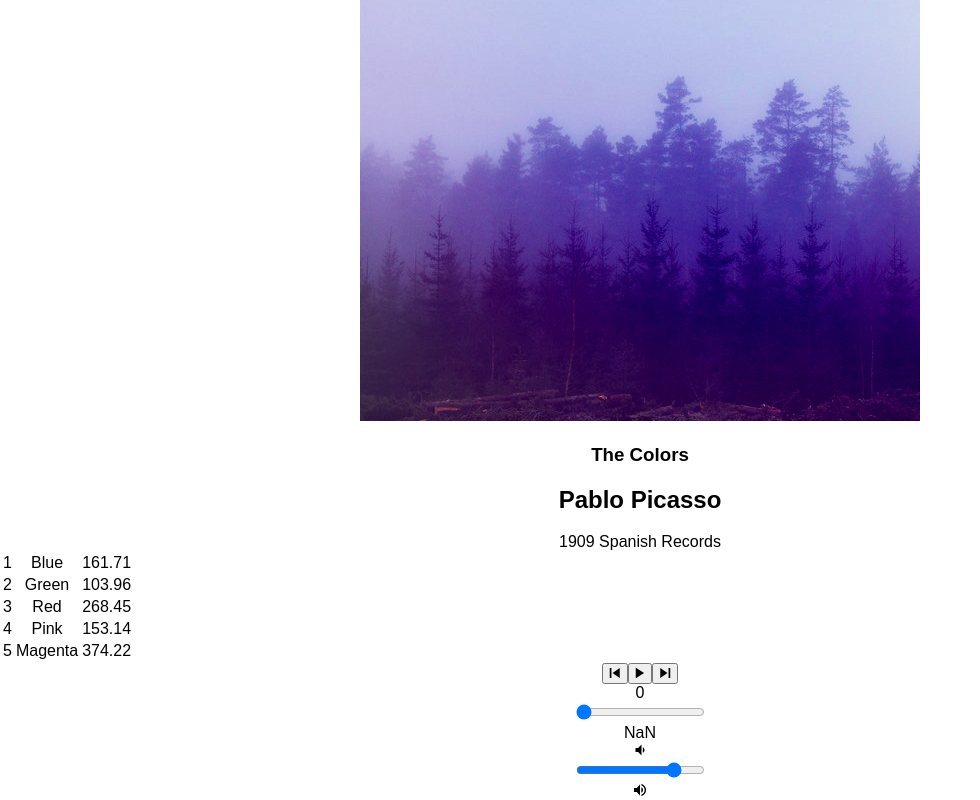
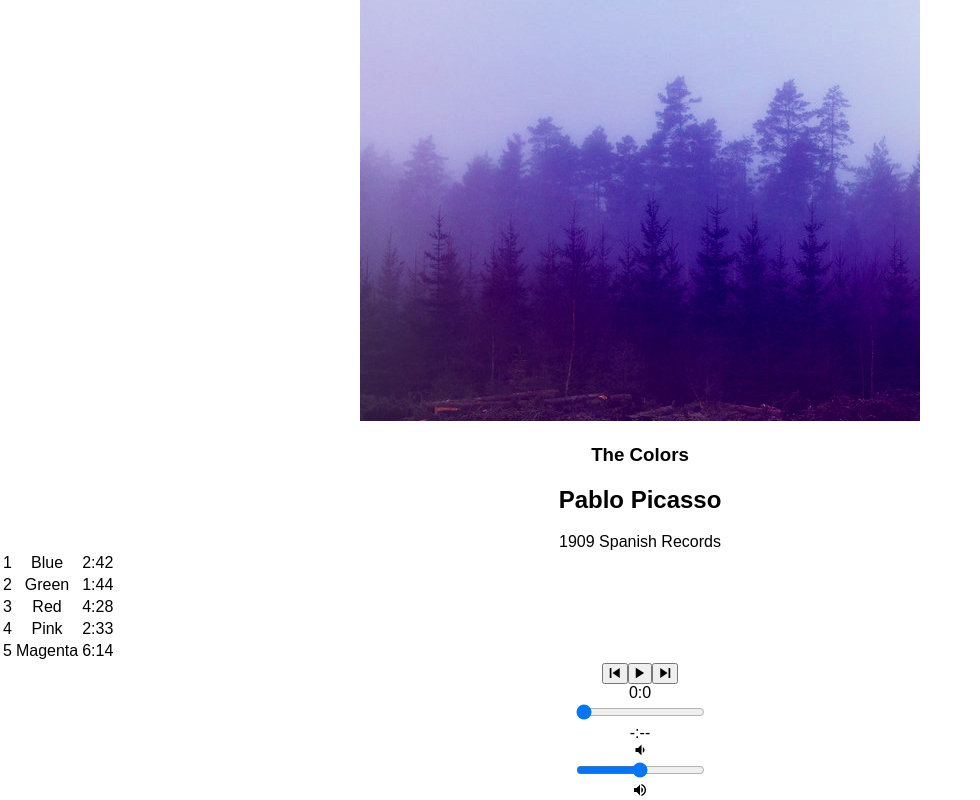
Before and after one commit to sheenaann/bloc-jams-react, a React (Create React App) app: page /album/the-colors in a window 1280 px wide. Shown: the part 237-1037 px from the top of the page, without its empty margins (0-980 px from the left). Built offline with nearby package versions, Linux system fonts and the light colour scheme.

Commit message:
Add volume slider and time formatting. Assignment 9 completed.

```diff
--- a/src/components/Album.js
+++ b/src/components/Album.js
@@ -1,6 +1,5 @@
 import React, { Component } from 'react';
 import albumData from './../data/albums';
-import Ionicon from 'react-ionicons';
 import PlayerBar from './PlayerBar';
 
 class Album extends Component {
@@ -16,7 +15,8 @@ class Album extends Component {
     isPlaying: false,
     hoveredSong: null,
     currentTime: 0,
-    duration: album.songs[0].duration
+    duration: album.songs[0].duration,
+    currentVolume: .50
   };
   this.audioElement = document.createElement('audio');
   this.audioElement.src = album.songs[0].audioSrc;
@@ -29,16 +29,21 @@ componentDidMount () {
     },
     durationchange: e => {
       this.setState({duration: this.audioElement.duration});
+    },
+    volumechange: e => {
+      this.setState({currentVolume: this.audioElement.currentVolume});
     }
   };
   this.audioElement.addEventListener('timeupdate', this.eventListeners.timeupdate);
   this.audioElement.addEventListener('durationchange', this.eventListeners.durationchange);
+  this.audioElement.addEventListener('volumechange', this.eventListeners.volumechange);
 }
 
 componentWillUnmount () {
   this.audioElement.src= null;
   this.audioElement.removeEventListener('timeupdate', this.eventListeners.timeupdate);
   this.audioElement.removeEventListener('durationchange', this.eventListeners.durationchange);
+  this.audioElement.removeEventListener('volumechange', this.eventListeners.volumechange);
 }
 
 play() {
@@ -86,6 +91,21 @@ handleTimeChange(e) {
   this.setState({currentTime: newTime});
 }
 
+handleVolumeChange(e) {
+  const newVolume = e.target.value;
+  this.audioElement.currentVolume = newVolume;
+  this.setState({currentVolume: newVolume});
+}
+
+formatTime(time){
+    const min = Math.floor(time/60);
+    const sec = (time - min * 60).toFixed(0);
+    const formattedTime = min+':'+sec;
+    if(isNaN(time)){
+      return '-:--'}
+    return formattedTime;
+}
+
 handleMouseEnter(song) {
   this.setState({
     hoveredSong:song
@@ -128,7 +148,7 @@ selectIcon(song, index) {
 <tr className="song" key={index} onClick={() => this.handleSongClick(song)}>
 <td onMouseEnter={ () => this.handleMouseEnter(song)} onMouseLeave={ () => this.handleMouseLeave(song)}>{this.selectIcon(song, index)}</td>
   <td>{song.title}</td>
-  <td>{song.duration}</td>
+  <td>{this.formatTime(song.duration)}</td>
   </tr>
 )
 }
@@ -143,6 +163,9 @@ selectIcon(song, index) {
     handlePrevClick={() => this.handlePrevClick()}
     handleNextClick={() => this.handleNextClick()}
     handleTimeChange={(e) => this.handleTimeChange(e)}
+    handleVolumeChange={(e) => this.handleVolumeChange(e)}
+    currentVolume={this.state.currentVolume}
+    formatTime={ (time) => this.formatTime(time)}
     />
       </section>
     );
--- a/src/components/PlayerBar.js
+++ b/src/components/PlayerBar.js
@@ -16,7 +16,7 @@ class PlayerBar extends Component {
       </button>
       </section>
       <section id="time-control">
-      <div className="current-time">{this.props.currentTime}</div>
+      <div className="current-time">{this.props.formatTime(this.props.currentTime)}</div>
       <input
           type="range"
           className="seek-bar"
@@ -26,11 +26,19 @@ class PlayerBar extends Component {
           step="0.01"
           onChange={this.props.handleTimeChange}
           />
-      <div className="total-time">{this.props.duration}</div>
+      <div className="total-time">{this.props.formatTime(this.props.duration)}</div>
       </section>
       <section id="volume-control">
       <div className="icon ion-md-volume-low"></div>
-      <input type="range" className="seek-bar" value="80" />
+      <input
+          type="range"
+          className="seek-bar"
+          value={this.props.currentVolume}
+          max='1'
+          min='0'
+          step='0.01'
+          onChange={this.props.handleVolumeChange}
+          />
       <div className="icon ion-md-volume-high"></div>
       </section>
       </section>
```
